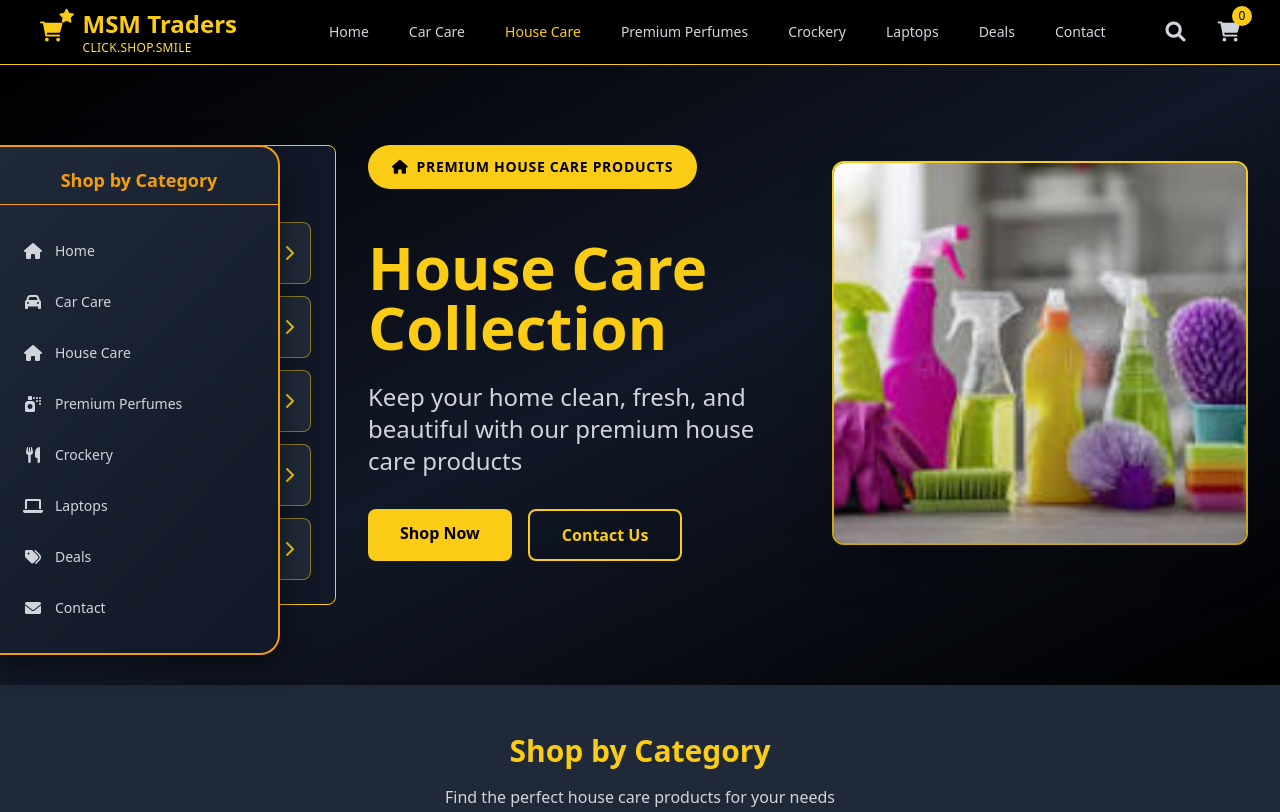
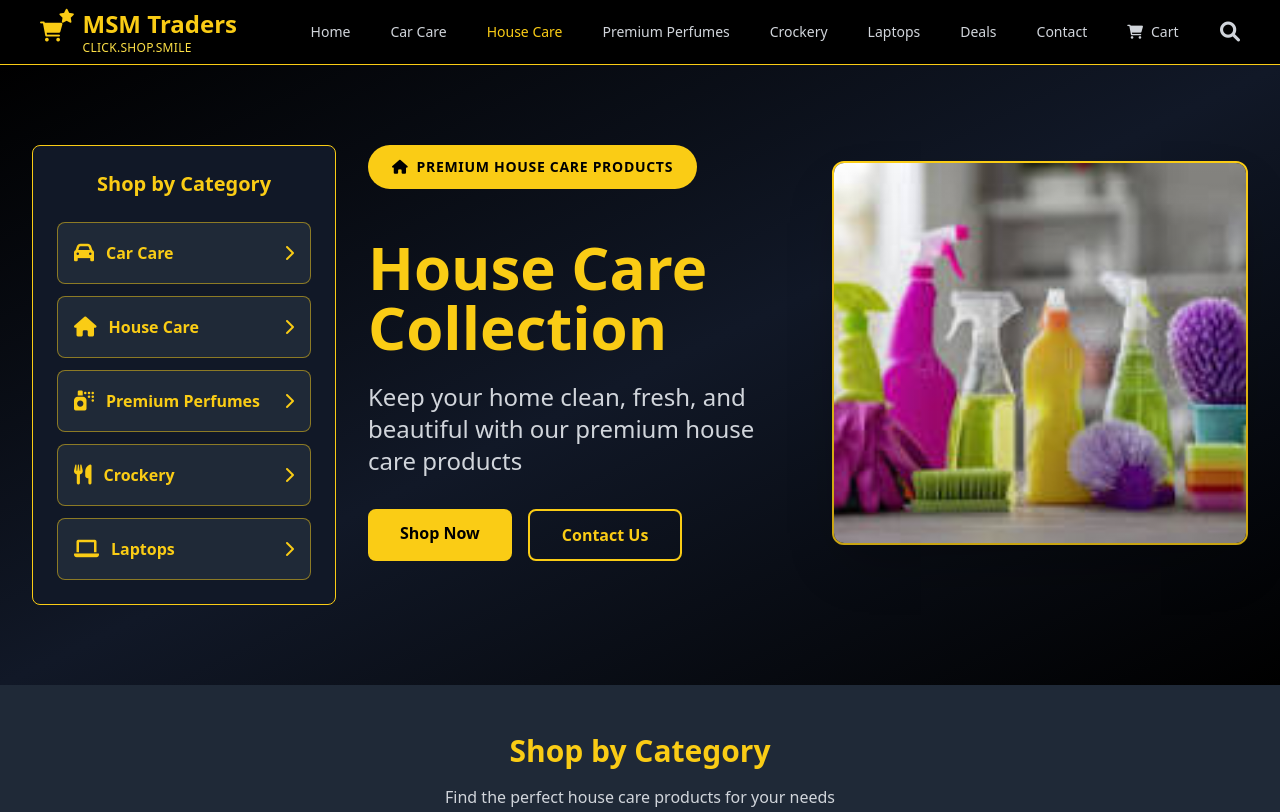
Before and after one commit to madeehasaboor/msmtraders, a website: page house_care.html in a window 1280 px wide. Shown: the top 812 px of the page. Drawn offline with nearby package versions, Linux system fonts and the light colour scheme.

Commit message:
Update house_care.html

```diff
--- a/house_care.html
+++ b/house_care.html
@@ -130,140 +130,6 @@
         .scrollbar-hide::-webkit-scrollbar {
             display: none;
         }
-
-        /* Fixed Category Sidebar */
-        .fixed-category-sidebar {
-            position: fixed;
-            left: 0;
-            top: 50%;
-            transform: translateY(-50%);
-            width: 280px;
-            background: linear-gradient(135deg, #1f2937 0%, #111827 100%);
-            border: 2px solid #f59e0b;
-            border-left: none;
-            border-radius: 0 20px 20px 0;
-            box-shadow: 0 10px 30px rgba(0, 0, 0, 0.5);
-            z-index: 1000;
-            padding: 20px 0;
-            backdrop-filter: blur(10px);
-            transition: all 0.3s ease;
-        }
-
-        .fixed-category-sidebar:hover {
-            transform: translateY(-50%) translateX(10px);
-            box-shadow: 0 15px 40px rgba(245, 158, 11, 0.3);
-        }
-
-        .fixed-category-sidebar h3 {
-            color: #f59e0b;
-            font-size: 18px;
-            font-weight: bold;
-            text-align: center;
-            margin-bottom: 20px;
-            padding: 0 20px;
-            border-bottom: 1px solid #f59e0b;
-            padding-bottom: 10px;
-        }
-
-        .fixed-category-sidebar ul {
-            list-style: none;
-            padding: 0;
-            margin: 0;
-        }
-
-        .fixed-category-sidebar li {
-            margin: 0;
-        }
-
-        .fixed-category-sidebar a {
-            display: flex;
-            align-items: center;
-            padding: 15px 20px;
-            color: #d1d5db;
-            text-decoration: none;
-            transition: all 0.3s ease;
-            border-left: 3px solid transparent;
-            position: relative;
-        }
-
-        .fixed-category-sidebar a:hover {
-            background: linear-gradient(90deg, rgba(245, 158, 11, 0.1) 0%, transparent 100%);
-            color: #f59e0b;
-            border-left-color: #f59e0b;
-            transform: translateX(5px);
-        }
-
-        .fixed-category-sidebar a i {
-            width: 20px;
-            margin-right: 12px;
-            font-size: 16px;
-            text-align: center;
-        }
-
-        .fixed-category-sidebar a span {
-            font-weight: 500;
-            font-size: 14px;
-        }
-
-        /* Mobile responsive sidebar */
-        @media (max-width: 1024px) {
-            .fixed-category-sidebar {
-                width: 60px;
-                padding: 15px 0;
-            }
-
-            .fixed-category-sidebar h3 {
-                display: none;
-            }
-
-            .fixed-category-sidebar a {
-                padding: 12px 15px;
-                justify-content: center;
-            }
-
-            .fixed-category-sidebar a span {
-                display: none;
-            }
-
-            .fixed-category-sidebar a i {
-                margin-right: 0;
-                font-size: 18px;
-            }
-        }
-
-        @media (max-width: 768px) {
-            .fixed-category-sidebar {
-                width: 50px;
-                padding: 10px 0;
-            }
-
-            .fixed-category-sidebar a {
-                padding: 10px 12px;
-            }
-
-            .fixed-category-sidebar a i {
-                font-size: 16px;
-            }
-        }
-
-        /* Adjust main content to account for sidebar */
-        @media (min-width: 1025px) {
-            body {
-                margin-left: 280px;
-            }
-        }
-
-        @media (max-width: 1024px) {
-            body {
-                margin-left: 60px;
-            }
-        }
-
-        @media (max-width: 768px) {
-            body {
-                margin-left: 50px;
-            }
-        }
     </style>
     <!-- Quick View Modal -->
     <div id="quickview-modal" class="fixed inset-0 bg-black bg-opacity-60 hidden items-center justify-center p-4 z-[100]">
@@ -321,61 +187,6 @@
     </style>
 </head>
 <body class="bg-black">
-    <!-- Fixed Category Sidebar -->
-    <div class="fixed-category-sidebar">
-        <h3>Shop by Category</h3>
-        <ul>
-            <li>
-                <a href="index.html">
-                    <i class="fas fa-home"></i>
-                    <span>Home</span>
-                </a>
-            </li>
-            <li>
-                <a href="car_care.html">
-                    <i class="fas fa-car"></i>
-                    <span>Car Care</span>
-                </a>
-            </li>
-            <li>
-                <a href="house_care.html">
-                    <i class="fas fa-home"></i>
-                    <span>House Care</span>
-                </a>
-            </li>
-            <li>
-                <a href="premium_perfumes.html">
-                    <i class="fas fa-spray-can"></i>
-                    <span>Premium Perfumes</span>
-                </a>
-            </li>
-            <li>
-                <a href="crockery.html">
-                    <i class="fas fa-utensils"></i>
-                    <span>Crockery</span>
-                </a>
-            </li>
-            <li>
-                <a href="laptops.html">
-                    <i class="fas fa-laptop"></i>
-                    <span>Laptops</span>
-                </a>
-            </li>
-            <li>
-                <a href="deals.html">
-                    <i class="fas fa-tags"></i>
-                    <span>Deals</span>
-                </a>
-            </li>
-            <li>
-                <a href="contact.html">
-                    <i class="fas fa-envelope"></i>
-                    <span>Contact</span>
-                </a>
-            </li>
-        </ul>
-    </div>
-
     <!-- Navigation -->
     <nav class="bg-black border-b border-yellow-400 sticky top-0 z-50">
         <div class="max-w-7xl mx-auto px-4 sm:px-6 lg:px-8">
@@ -402,15 +213,14 @@
                         <a href="laptops.html" class="text-gray-300 hover:text-yellow-400 px-3 py-2 rounded-md text-sm font-medium transition duration-200">Laptops</a>
                         <a href="deals.html" class="text-gray-300 hover:text-yellow-400 px-3 py-2 rounded-md text-sm font-medium transition duration-200">Deals</a>
                         <a href="contact.html" class="text-gray-300 hover:text-yellow-400 px-3 py-2 rounded-md text-sm font-medium transition duration-200">Contact</a>
+                        <a href="cart.html" class="text-gray-300 hover:text-yellow-400 px-3 py-2 rounded-md text-sm font-medium transition duration-200 flex items-center">
+                            <i class="fas fa-shopping-cart mr-2"></i>Cart
+                        </a>
                     </div>
                 </div>
                 <div class="flex items-center space-x-4">
                     <button class="text-gray-300 hover:text-yellow-400 p-2 rounded-lg hover:bg-gray-800 transition duration-200">
                         <i class="fas fa-search text-xl"></i>
-                    </button>
-                    <button class="text-gray-300 hover:text-yellow-400 p-2 rounded-lg hover:bg-gray-800 transition duration-200 relative">
-                        <i class="fas fa-shopping-cart text-xl"></i>
-                        <span class="absolute -top-1 -right-1 bg-yellow-400 text-black text-xs rounded-full h-5 w-5 flex items-center justify-center">0</span>
                     </button>
                 </div>
             </div>
@@ -806,6 +616,7 @@
       </div>
 
     <script>
+        // Cart functionality v2.0 - Updated with retry logic
         let allProducts = [];
         let filteredProducts = [];
         let currentPage = 1;
@@ -1073,21 +884,29 @@
 
 
 
-        // Update cart count display
+        // Update cart count display - Updated with retry logic
         function updateCartCount() {
             const cartCount = document.getElementById('cart-count');
             if (!cartCount) {
-                console.error('cart-count element not found!');
+                console.log('cart-count element not found, retrying in 100ms...');
+                // Retry after a short delay
+                setTimeout(updateCartCount, 100);
                 return;
             }
 
             const totalItems = cart.reduce((sum, item) => sum + item.quantity, 0);
             cartCount.textContent = totalItems;
+            console.log('Cart count updated to:', totalItems);
         }
 
         // Update cart total
         function updateCartTotal() {
             const cartTotal = document.getElementById('cart-total');
+            if (!cartTotal) {
+                console.log('cart-total element not found, retrying...');
+                setTimeout(updateCartTotal, 100);
+                return;
+            }
             const total = cart.reduce((sum, item) => sum + (parseFloat(item.price) * item.quantity), 0);
             cartTotal.textContent = total > 0 ? `₨${total.toFixed(2)}` : `Contact for Pricing`;
         }
@@ -1344,8 +1163,17 @@
         document.addEventListener('DOMContentLoaded', function() {
             loadProducts();
 
-            // Initialize cart
+            // Initialize cart with a delay to ensure DOM is fully ready
+            setTimeout(() => {
+                console.log('Initializing cart...');
                 renderCart();
+            }, 200);
+
+            // Fallback initialization after longer delay
+            setTimeout(() => {
+                console.log('Fallback cart initialization...');
+                updateCartCount();
+            }, 500);
 
             // Cart button event listener
             const cartButton = document.getElementById('cart-button');
```
Lines whose indentation alone changed are shown as unchanged.
